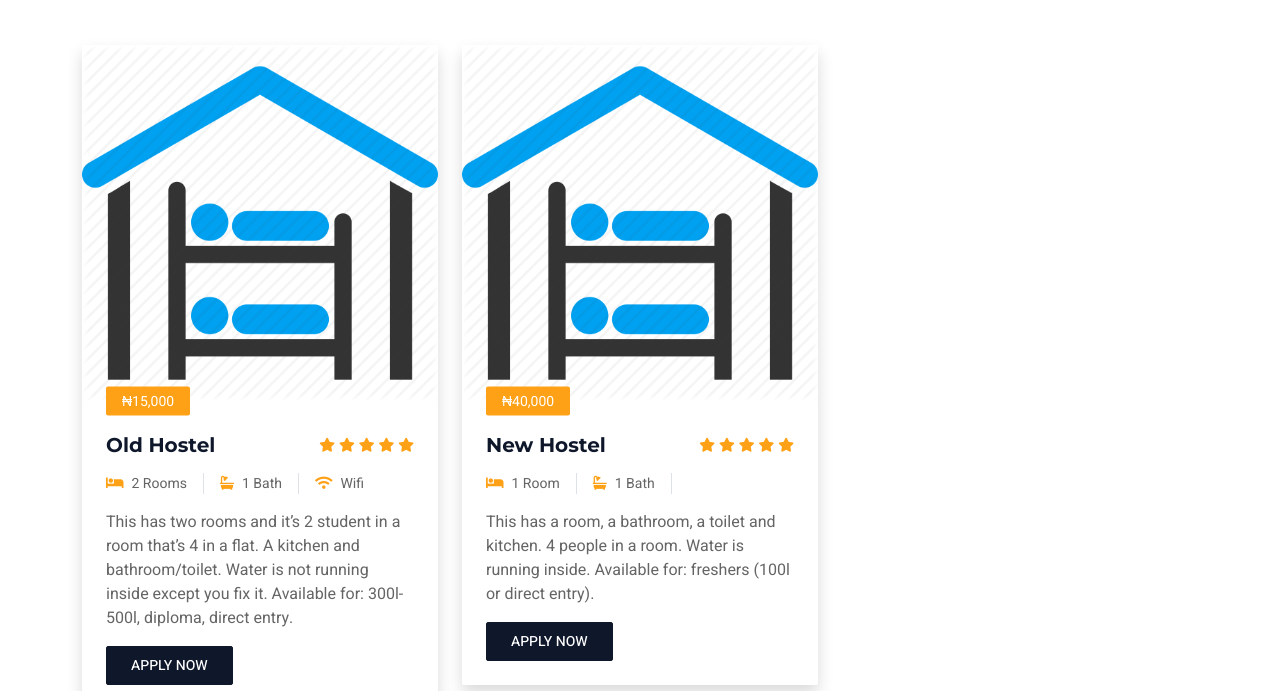
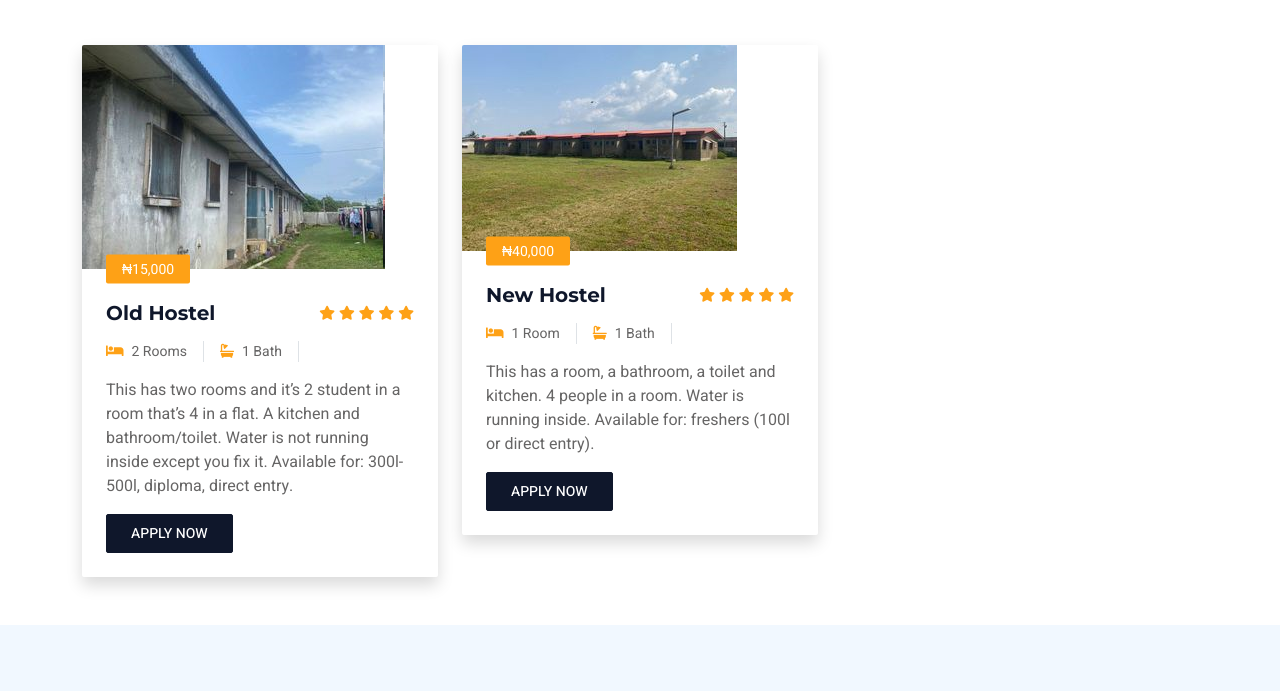
Before and after one commit to opulencedeveloper/hostel-booking, a plain HTML site: page hostel.html in a window 1280 px wide. Shown: the part 541-1232 px from the top of the page. After the commit the page ends 1166 px from the top, so only its background shows below. Drawn offline with nearby package versions, Linux system fonts and the light colour scheme.

Commit message:
added data

```diff
--- a/hostel.html
+++ b/hostel.html
@@ -99,7 +99,7 @@
                     <div class="col-lg-4 col-md-6 wow fadeInUp" data-wow-delay="0.1s">
                         <div class="room-item shadow rounded overflow-hidden">
                             <div class="position-relative">
-                                <img class="img-fluid" src="img/hostel.png" alt="">
+                                <img class="img-fluid" src="img/old-hostel.png" alt="">
                                 <small class="position-absolute start-0 top-100 translate-middle-y bg-primary text-white rounded py-1 px-3 ms-4">₦15,000</small>
                             </div>
                             <div class="p-4 mt-2">
@@ -116,7 +116,7 @@
                                 <div class="d-flex mb-3">
                                     <small class="border-end me-3 pe-3"><i class="fa fa-bed text-primary me-2"></i>2 Rooms</small>
                                     <small class="border-end me-3 pe-3"><i class="fa fa-bath text-primary me-2"></i>1 Bath</small>
-                                    <small><i class="fa fa-wifi text-primary me-2"></i>Wifi</small>
+                                    <!-- <small><i class="fa fa-wifi text-primary me-2"></i>Wifi</small> -->
                                 </div>
                                 <p class="text-body mb-3">This has two rooms and it’s 2 student in a room that’s 4 in a flat.
                                     A kitchen and bathroom/toilet.
@@ -136,7 +136,7 @@
                     <div class="col-lg-4 col-md-6 wow fadeInUp" data-wow-delay="0.3s">
                         <div class="room-item shadow rounded overflow-hidden">
                             <div class="position-relative">
-                                <img class="img-fluid" src="img/hostel.png" alt="">
+                                <img class="img-fluid" src="img/image1.jpg" alt="">
                                 <small class="position-absolute start-0 top-100 translate-middle-y bg-primary text-white rounded py-1 px-3 ms-4">₦40,000</small>
                             </div>
                             <div class="p-4 mt-2">
```
